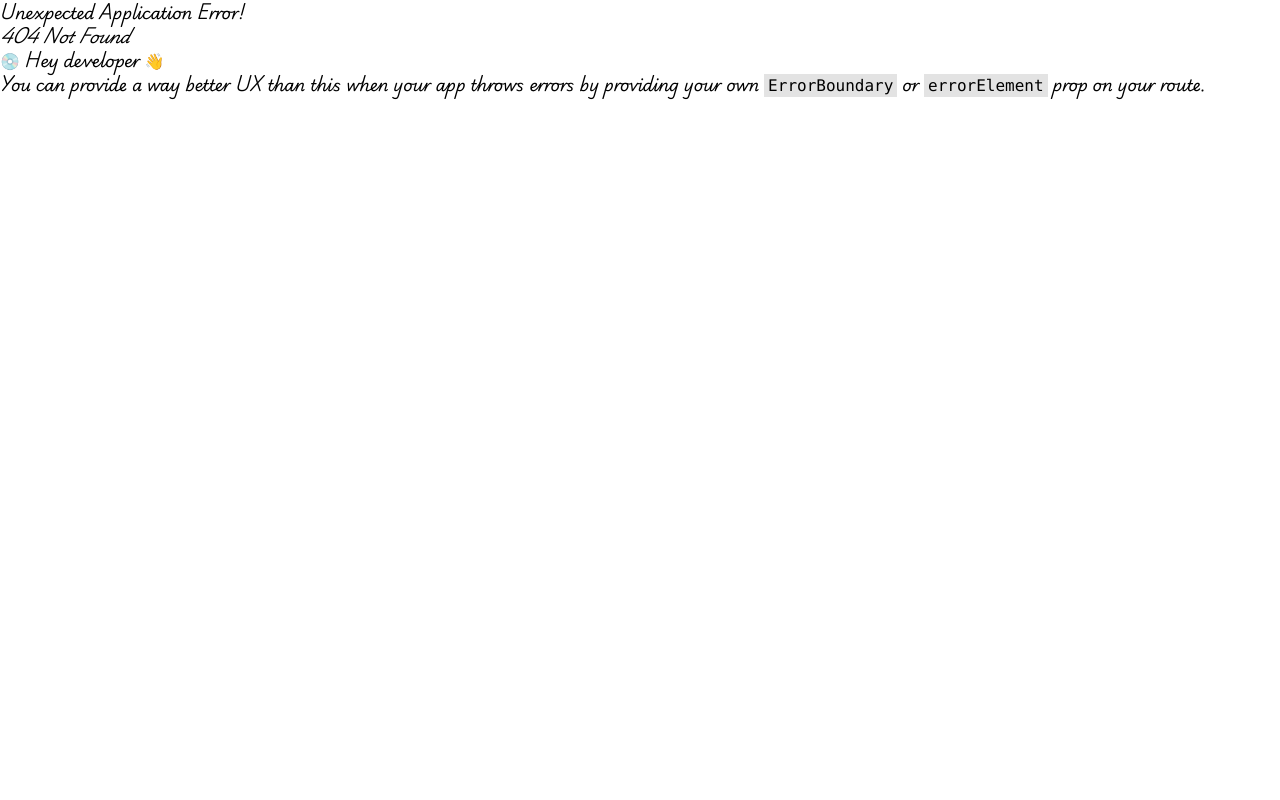
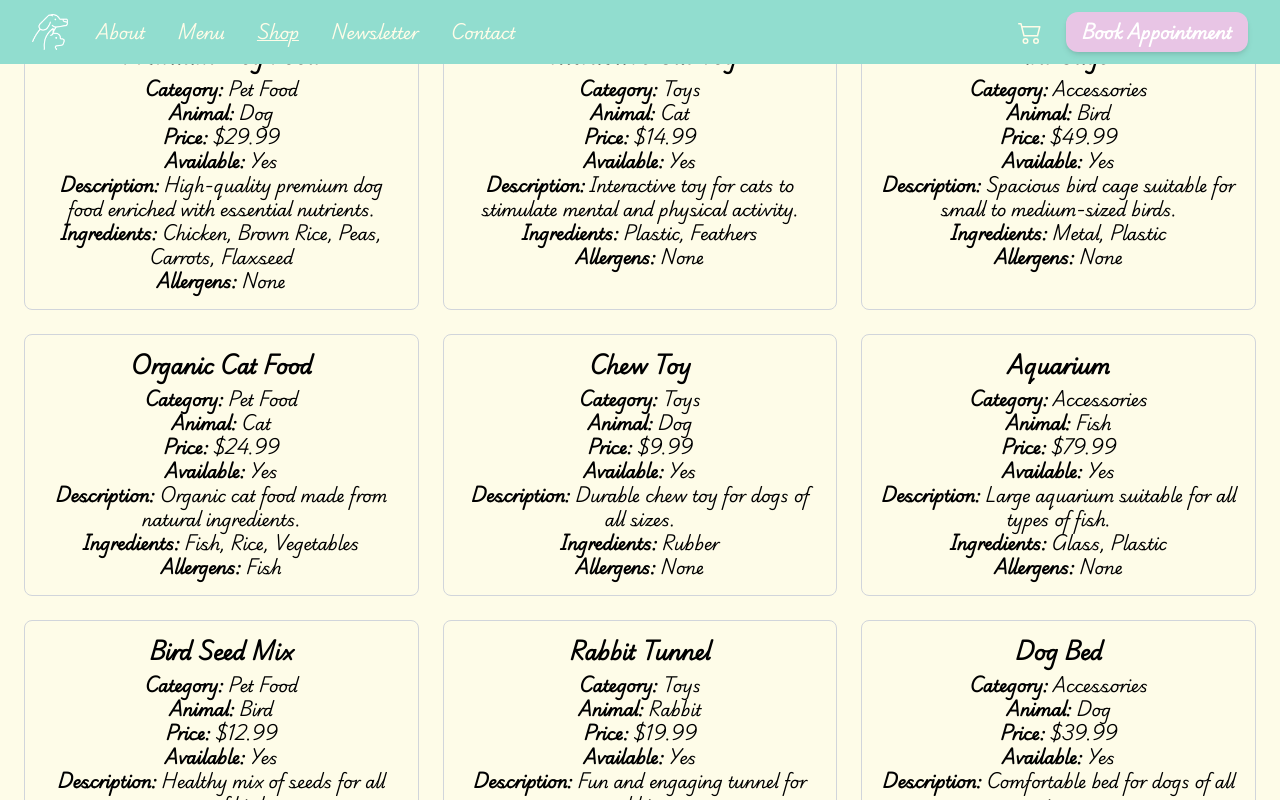
Before and after one commit to Jedrek1996/PetSpa, a React (Vite) app: page /shop in a window 1280 px wide. Before the commit this address had no page. Shown: the top 800 px of the page. Built offline with nearby package versions, Linux system fonts and the light colour scheme.

Commit message:
Added shop page and scroll bar design

```diff
--- a/src/App.tsx
+++ b/src/App.tsx
@@ -1,14 +1,16 @@
 import HomePage from "./pages/HomePage/HomePage";
 import MainContainer from "./pages/MainContainer";
 import { RouterProvider, createBrowserRouter } from "react-router-dom";
-import About from "./pages/About/About";
+import AboutPage from "./pages/About/AboutPage";
+import ShopPage from "./pages/Shop/ShopPage";
 const router = createBrowserRouter([
   {
     path: "/",
     element: <MainContainer />,
     children: [
       { path: "/", element: <HomePage /> },
-      { path: "about", element: <About /> },
+      { path: "about", element: <AboutPage /> },
+      { path: "shop", element: <ShopPage /> },
     ],
   },
 ]);
--- a/src/components/NavBar/NavBarButton.tsx
+++ b/src/components/Buttons/NavBarButton.tsx
@@ -17,7 +17,7 @@ const NavBarButton: React.FC<NavBarButtonProps> = ({
   return (
     <Link
       to={to}
-      className={`px-4 py-2 text-yellow-50 hover:bg-pink-300 rounded-xl ${
+      className={`px-4 text-yellow-50 hover:bg-pink-300 rounded-xl transition duration-300 ${
         isActive ? "underline" : ""
       }`}
       onClick={onClick}
--- a/src/components/NavBar/NavBar.tsx
+++ b/src/components/NavBar/NavBar.tsx
@@ -1,6 +1,6 @@
 import React, { useState } from "react";
 import { useLocation } from "react-router-dom";
-import NavBarButton from "./NavBarButton";
+import NavBarButton from "../Buttons/NavBarButton";
 import Links from "../../utils/Links";
 import petIcon from "../../assets/icons/petIcon.png";
 import { BsCart2 } from "react-icons/bs";
@@ -26,7 +26,7 @@ const NavBar: React.FC = () => {
             <a href="/">
               <img
                 src={petIcon}
-                className="h-9 mr-2 text-white"
+                className="h-9 mr-3 text-white"
                 alt="Pet Icon"
               />
             </a>
@@ -46,7 +46,7 @@ const NavBar: React.FC = () => {
 
           <div className="flex items-center space-x-4">
             <button>
-              <BsCart2 className="text-yellow-50 text-2xl mr-2" />
+              <BsCart2 className="text-yellow-50 text-2xl mr-2 hover:text-pink-300 transition duration-300" />
             </button>
             <ClickableButton text="Book Appointment" />
           </div>
--- a/src/index.css
+++ b/src/index.css
@@ -22,4 +22,30 @@
 
 body {
   font-family: "PlaywriteAUSA-Regular", sans-serif;
+
+  /* Firefox Scrollbar */
+  scrollbar-width: thin;
+  scrollbar-color: #e8c5e5 #91ddcf;
 }
+
+/* WebKit Browsers */
+/* Chrome */
+::-webkit-scrollbar {
+  background-color: #91ddcf;
+  width: 13px;
+  height: 12px;
+}
+
+::-webkit-scrollbar-track {
+  background: #91ddcf94;
+  border-radius: 10px;
+}
+
+::-webkit-scrollbar-thumb {
+  background-color: #e8c5e5;
+  border-radius: 10px;
+}
+
+::-webkit-scrollbar-thumb:hover {
+  background-color: #f19ed3d8;
+}
--- a/src/pages/About/About.tsx
+++ b/src/pages/About/AboutPage.tsx
@@ -1,6 +1,6 @@
 import React from "react";
 
-const About: React.FC = () => {
+const AboutPage: React.FC = () => {
   return (
     <section
       className="py-12 h-auto md:h-screen"
@@ -41,4 +41,4 @@ const About: React.FC = () => {
   );
 };
 
-export default About;
+export default AboutPage;
--- /dev/null
+++ b/src/pages/Shop/ItemsGrid.tsx
@@ -0,0 +1,158 @@
+// ItemsGrid.tsx
+import React from "react";
+
+export interface Product {
+  category: string;
+  animal: string;
+  name: string;
+  price: number;
+  available: boolean;
+  description: string;
+  ingredients: string;
+  allergens: string;
+  createdBy: string; // Assuming createdBy is a string for the purpose of this example
+}
+
+// Sample hardcoded products
+const products: Product[] = [
+  {
+    category: "Pet Food",
+    animal: "Dog",
+    name: "Premium Dog Food",
+    price: 29.99,
+    available: true,
+    description:
+      "High-quality premium dog food enriched with essential nutrients.",
+    ingredients: "Chicken, Brown Rice, Peas, Carrots, Flaxseed",
+    allergens: "None",
+    createdBy: "60c9821c110aa742e46b275f",
+  },
+  {
+    category: "Toys",
+    animal: "Cat",
+    name: "Interactive Cat Toy",
+    price: 14.99,
+    available: true,
+    description:
+      "Interactive toy for cats to stimulate mental and physical activity.",
+    ingredients: "Plastic, Feathers",
+    allergens: "None",
+    createdBy: "60c9821c110aa742e46b275f",
+  },
+  {
+    category: "Accessories",
+    animal: "Bird",
+    name: "Bird Cage",
+    price: 49.99,
+    available: true,
+    description: "Spacious bird cage suitable for small to medium-sized birds.",
+    ingredients: "Metal, Plastic",
+    allergens: "None",
+    createdBy: "60c9821c110aa742e46b275f",
+  },
+  // Add more products to make a 3x3 grid
+  {
+    category: "Pet Food",
+    animal: "Cat",
+    name: "Organic Cat Food",
+    price: 24.99,
+    available: true,
+    description: "Organic cat food made from natural ingredients.",
+    ingredients: "Fish, Rice, Vegetables",
+    allergens: "Fish",
+    createdBy: "60c9821c110aa742e46b275f",
+  },
+  {
+    category: "Toys",
+    animal: "Dog",
+    name: "Chew Toy",
+    price: 9.99,
+    available: true,
+    description: "Durable chew toy for dogs of all sizes.",
+    ingredients: "Rubber",
+    allergens: "None",
+    createdBy: "60c9821c110aa742e46b275f",
+  },
+  {
+    category: "Accessories",
+    animal: "Fish",
+    name: "Aquarium",
+    price: 79.99,
+    available: true,
+    description: "Large aquarium suitable for all types of fish.",
+    ingredients: "Glass, Plastic",
+    allergens: "None",
+    createdBy: "60c9821c110aa742e46b275f",
+  },
+  {
+    category: "Pet Food",
+    animal: "Bird",
+    name: "Bird Seed Mix",
+    price: 12.99,
+    available: true,
+    description: "Healthy mix of seeds for all types of birds.",
+    ingredients: "Seeds, Nuts",
+    allergens: "Nuts",
+    createdBy: "60c9821c110aa742e46b275f",
+  },
+  {
+    category: "Toys",
+    animal: "Rabbit",
+    name: "Rabbit Tunnel",
+    price: 19.99,
+    available: true,
+    description: "Fun and engaging tunnel for rabbits.",
+    ingredients: "Fabric",
+    allergens: "None",
+    createdBy: "60c9821c110aa742e46b275f",
+  },
+  {
+    category: "Accessories",
+    animal: "Dog",
+    name: "Dog Bed",
+    price: 39.99,
+    available: true,
+    description: "Comfortable bed for dogs of all sizes.",
+    ingredients: "Fabric, Foam",
+    allergens: "None",
+    createdBy: "60c9821c110aa742e46b275f",
+  },
+];
+
+const ItemsGrid: React.FC = () => {
+  return (
+    <div className="grid grid-cols-3 gap-6 p-6">
+      {products.map((product, index) => (
+        <div
+          key={index}
+          className="border border-gray-300 rounded-lg p-4 text-center"
+        >
+          <h2 className="text-xl font-semibold mb-2">{product.name}</h2>
+          <p>
+            <strong>Category:</strong> {product.category}
+          </p>
+          <p>
+            <strong>Animal:</strong> {product.animal}
+          </p>
+          <p>
+            <strong>Price:</strong> ${product.price.toFixed(2)}
+          </p>
+          <p>
+            <strong>Available:</strong> {product.available ? "Yes" : "No"}
+          </p>
+          <p>
+            <strong>Description:</strong> {product.description}
+          </p>
+          <p>
+            <strong>Ingredients:</strong> {product.ingredients}
+          </p>
+          <p>
+            <strong>Allergens:</strong> {product.allergens}
+          </p>
+        </div>
+      ))}
+    </div>
+  );
+};
+
+export default ItemsGrid;
--- /dev/null
+++ b/src/pages/Shop/ShopPage.tsx
@@ -0,0 +1,11 @@
+import ItemsGrid from "./ItemsGrid";
+
+const ShopPage = () => {
+  return (
+    <div>
+      <ItemsGrid />
+    </div>
+  );
+};
+
+export default ShopPage;
```
